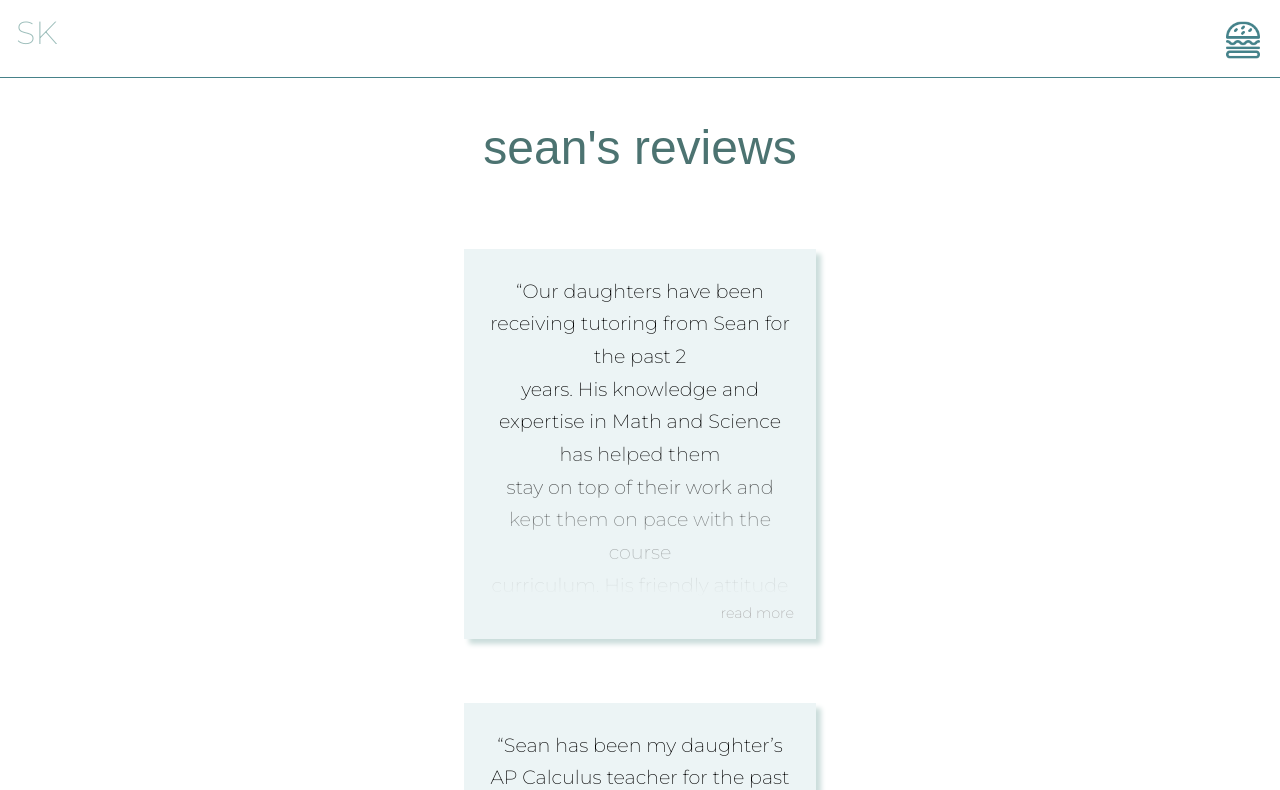
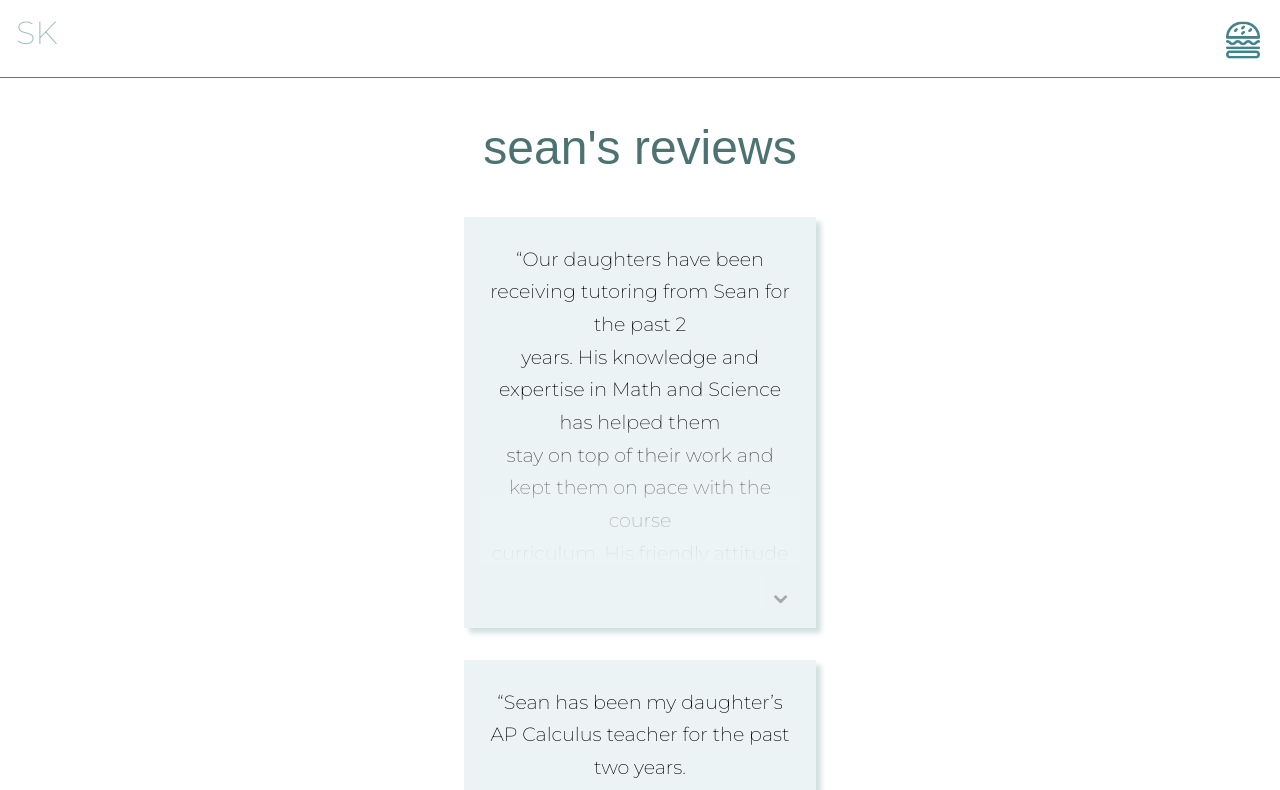
Before and after one commit to amberwhizin/seans_site, a Next.js app: page /tutoring/testimonials in a window 1280 px wide. Shown: the top 790 px of the page. Built offline with nearby package versions, Linux system fonts and the light colour scheme.

Commit message:
testimonails arrowns and clicacle container

```diff
--- a/pages/tutoring/testimonials.js
+++ b/pages/tutoring/testimonials.js
@@ -8,21 +8,23 @@ const Container = styled.div`
   margin: 2rem;
   text-align: center;
   padding-bottom: 7rem; //bottom
-  /* border: 2px solid red; */
 `;
 
 const TextContainer = styled.div`
-  /* border: 2px solid purple; */
-  background-color: #ecf4f5;
+  background-color: #ecf3f5; //ecf3f5
   display: flex;
   align-items: center;
   flex-direction: column;
   padding: 1em;
-  margin-top: 4rem;
+  margin-top: 2rem;
   width: 55rem;
-  box-shadow: 5px 5px 5px #cbdddb;
+  box-shadow: 5px 5px 5px #d0e0de;
   @media (max-width: 1438px) {
     width: 22rem;
+  }
+  :hover {
+    opacity: 0.8;
+    cursor: pointer;
   }
 `;
 
@@ -32,8 +34,7 @@ const Description = styled.p`
   justify-content: center;
   margin: 0;
   padding: 1em;
-  /* border: 2px solid orange; */
-  background-color: #ecf4f5;
+  background-color: #ecf3f5;
   height: 23vh;
   width: 50rem;
   line-height: 2;
@@ -59,8 +60,9 @@ const Description = styled.p`
 `;
 
 const ReadMoreButton = styled.button`
-  color: darkgray;
-  font-size: 0.9rem;
+  color: black;
+  opacity: 0.3;
+  font-size: 2rem;
   margin-top: 6px;
   margin-right: 1.5rem;
   background-color: #ecf4f5;
@@ -78,14 +80,13 @@ const ReadMoreButton = styled.button`
 
 const TransparentBottom = styled.div`
   width: 100%;
-  height: 6rem;
+  height: 7rem;
   background: linear-gradient(
     to bottom,
     rgba(236, 244, 245, 0),
     rgba(236, 244, 245, 1)
   );
   background-color: transparent;
-  /* opacity: 5; */
   position: absolute;
   bottom: 0;
   @media (max-width: 1438px) {
@@ -98,11 +99,11 @@ let ButtonText = '';
 const ExpandableSection = ({ children }) => {
   const [isReadMoreClicked, setReadMoreClicked] = useState(false);
   const toggleButton = () => setReadMoreClicked(!isReadMoreClicked);
-  isReadMoreClicked ? (ButtonText = 'read less') : (ButtonText = 'read more');
+  isReadMoreClicked ? (ButtonText = '⌃') : (ButtonText = '⌄');
 
   return (
     <>
-      <TextContainer>
+      <TextContainer onClick={toggleButton}>
         <Description isReadMoreClicked={isReadMoreClicked}>
           {/* or truncate and the dots are at the bottom of children, can i add them at height 23? */}
           {/* {truncate(children, children.length - 1)}  */}
```
